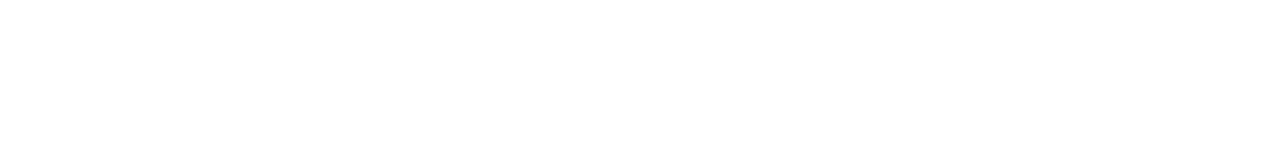
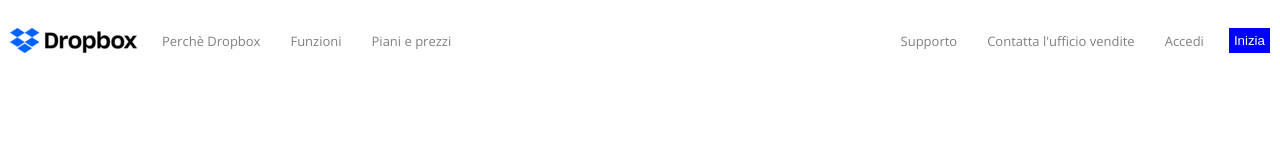
Before and after one commit to niccoloruberti/htmlcss-dropbox, a plain HTML site: page index.html in a window 1280 px wide. Drawn offline with nearby package versions, Linux system fonts and the light colour scheme.

Commit message:
[FEAT]: creato header

```diff
--- a/css/styles.css
+++ b/css/styles.css
@@ -3,3 +3,67 @@
     padding: 0;
     box-sizing: border-box;
 }
+
+body {
+    font-family: "Open Sans", sans-serif;
+}
+
+/* utilities */
+
+.row {
+    width: 100%;
+    height: 100%;
+}
+
+.col-50 {
+    width: 50%;
+}
+
+/* header */
+
+header {
+    position: fixed;
+    top: 0;
+    left: 0;
+    right: 0;
+    height: 80px;
+}
+
+header .row {
+    display: flex;
+}
+
+header .content {
+    height: 100%;
+    display: flex;
+    align-items: center;
+}
+
+header .content ul {
+    display: flex;
+    list-style: none;
+}
+
+header a {
+    text-decoration: none;
+    color: grey;
+    margin: 0 15px;
+    font-size: 13px;
+}
+
+header .content img {
+    margin: 0 10px;
+}
+
+header .right {
+    justify-content: flex-end;
+}
+
+header button {
+    margin: 0 10px;
+    padding: 5px;
+    background-color: blue;
+    color: white;
+    border-radius: 0px;
+    border: 0px;
+}
--- a/index.html
+++ b/index.html
@@ -5,9 +5,58 @@
     <meta http-equiv="X-UA-Compatible" content="IE=edge">
     <meta name="viewport" content="width=device-width, initial-scale=1.0">
     <title>htmlcss-dropbox</title>
+    <link rel="preconnect" href="https://fonts.googleapis.com">
+    <link rel="preconnect" href="https://fonts.gstatic.com" crossorigin>
+    <link href="https://fonts.googleapis.com/css2?family=Open+Sans&display=swap" rel="stylesheet">
     <link rel="stylesheet" href="./css/styles.css">
 </head>
 <body>
-
+    <!-- header -->
+    <header>
+        <div class="row">
+            <!-- colonna sinistra -->
+            <div class="col-50">
+                <div class="content">
+                    <!-- logo -->
+                    <img src="./img/logo-small.png" alt="logo">
+                    <!-- lista collegamenti -->
+                    <ul>
+                        <li>
+                            <a href="#">Perchè Dropbox</a>
+                        </li>
+                        <li>
+                            <a href="#">Funzioni</a>
+                        </li>
+                        <li>
+                            <a href="#">Piani e prezzi</a>
+                        </li>
+                    </ul>
+                </div>
+            </div>
+            <!-- colonna destra -->
+            <div class="col-50">
+                <div class="content right">
+                    <!-- lista collegamenti -->
+                    <ul>
+                        <li>
+                            <a href="#">Supporto</a>
+                        </li>
+                        <li>
+                            <a href="#">Contatta l'ufficio vendite</a>
+                        </li>
+                        <li>
+                            <a href="#">Accedi</a>
+                        </li>
+                    </ul>
+                    <!-- bottone accesso -->
+                    <button>Inizia</button>
+                </div>
+            </div>
+        </div>
+    </header>
+    <!-- main -->
+    <main></main>
+    <!-- footer -->
+    <footer></footer>
 </body>
 </html>
```
Also changed, not shown: 1 other file.
